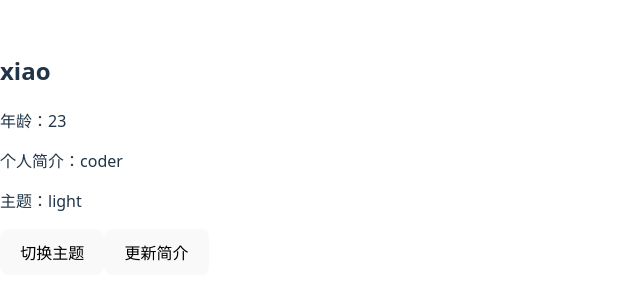
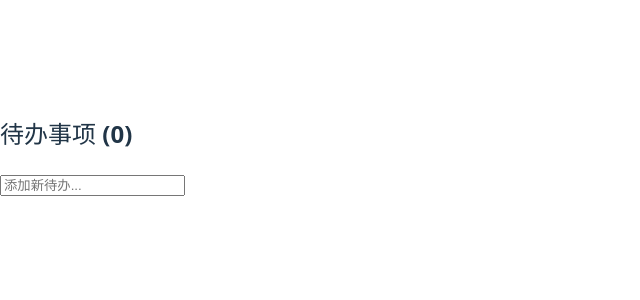
Before and after one commit to liu-xiaotian/react-demo, a React (Vite) app: page / in a window 1280 px wide. Shown: the part 246-546 px from the top of the page, without its empty margins (0-640 px from the left). Built offline with nearby package versions, Linux system fonts and the light colour scheme.

Commit message:
useImmer 处理数组(待办)

```diff
--- a/src/App.tsx
+++ b/src/App.tsx
@@ -1,51 +1,82 @@
-import { useImmer } from 'use-immer';
+import { useImmer } from 'use-immer'
 
-interface User{
-  name:string
-  age:number
-  profile:{
-    avatar:string
-    bio:string
-    preferences:{
-      theme:'light'|'dark'
-      notifications:boolean
-    }
-  }
+interface Todo {
+  id: number
+  text: string
+  completed: boolean
 }
 
-export default function UserProfile(){
-  const [user, setUser] = useImmer<User>({
-    name:'xiao',
-    age:23,
-    profile:{
-      avatar:'avatar.jpg',
-      bio:'coder',
-      preferences:{
-        theme:'light',
-        notifications:true
-      }
-    }
-  })
+export default function TodoList() {
+  const [todos, setTodos] = useImmer<Todo[]>([])
 
-  const updateTheme =()=>{
-    setUser(draft=>{
-      draft.profile.preferences.theme='dark'
-    })
-  }
-  const updateBio = (newBio:string)=>{
-    setUser(draft=>{
-      draft.profile.bio = newBio
+  const addTodo = (text: string) => {
+    setTodos(draft => {
+      draft.push({
+        id: Date.now(),
+        text,
+        completed: false
+      })
     })
   }
 
-  return(
-    <div className='user-profile'>
-      <h2>{user.name}</h2>
-      <p>年龄：{user.age}</p>
-      <p>个人简介：{user.profile.bio}</p>
-      <p>主题：{user.profile.preferences.theme}</p>
-      <button onClick={updateTheme}>切换主题</button>
-      <button onClick={()=>updateBio('热爱编程')}>更新简介</button>
+  const toggleTodo = (id: number) => {
+    setTodos(draft => {
+      const todo = draft.find(t => t.id === id)
+      if (todo) {
+        todo.completed = !todo.completed
+      }
+    })
+  }
+
+  const removeTodo = (id: number) => {
+    setTodos(draft => {
+      const index = draft.findIndex(t => t.id === id)
+      if (index > -1) {
+        draft.splice(index, 1)
+      }
+    })
+  }
+
+  const clearCompleted = () => {
+    setTodos(draft => {
+      return draft.filter(todo => !todo.completed)
+    })
+  }
+
+  return (
+    <div className="todo-list">
+      <h2>待办事项 ({todos.length})</h2>
+
+      <div className="add-todo">
+        <input
+          type="text"
+          placeholder="添加新待办..."
+          onKeyPress={(e) => {
+            if (e.key === 'Enter' && e.currentTarget.value.trim()) {
+              addTodo(e.currentTarget.value.trim())
+              e.currentTarget.value = ''
+            }
+          }}
+        />
+      </div>
+
+      <ul>
+        {todos.map(todo => (
+          <li key={todo.id} className={todo.completed ? 'completed' : ''}>
+            <input
+              type="checkbox"
+              checked={todo.completed}
+              onChange={() => toggleTodo(todo.id)}
+            />
+            <span>{todo.text}</span>
+            <button onClick={() => removeTodo(todo.id)}>删除</button>
+          </li>
+        ))}
+      </ul>
+
+      {todos.some(t => t.completed) && (
+        <button onClick={clearCompleted}>清除已完成</button>
+      )}
     </div>
   )
 }
```
